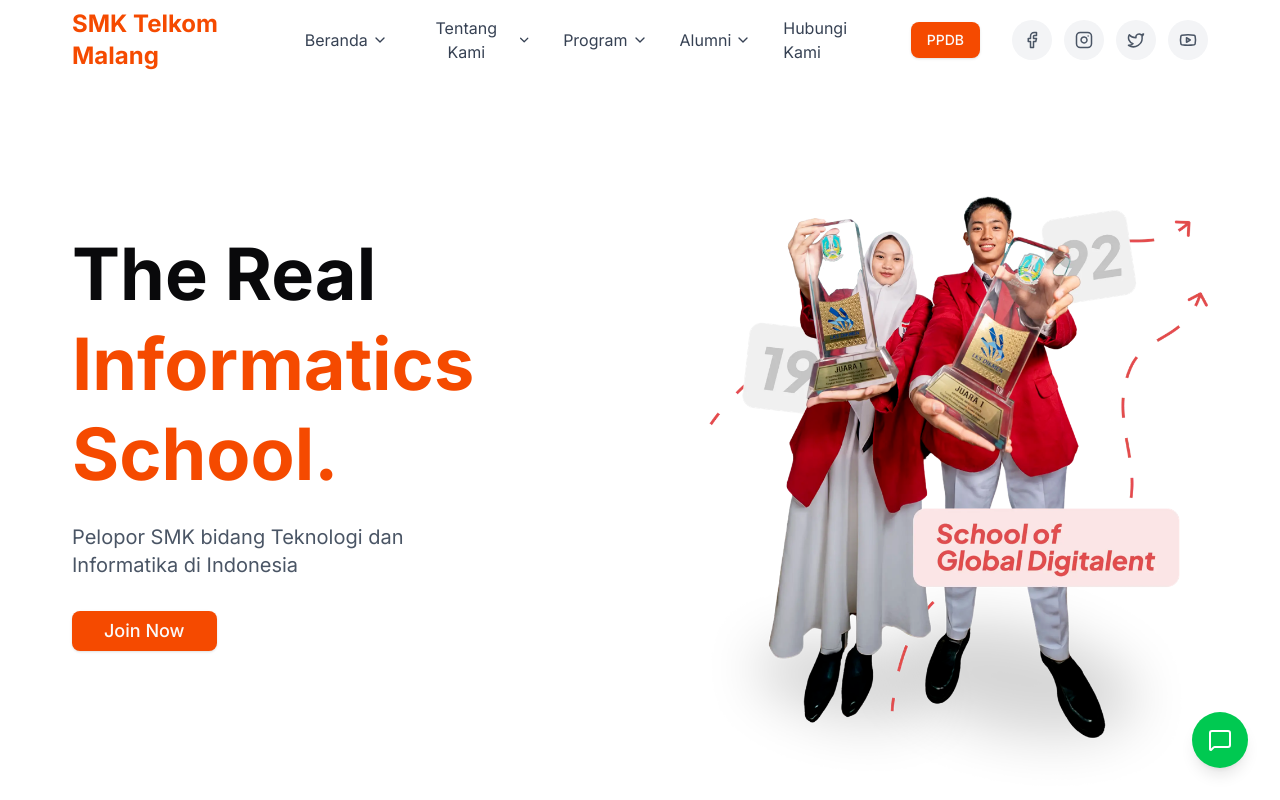
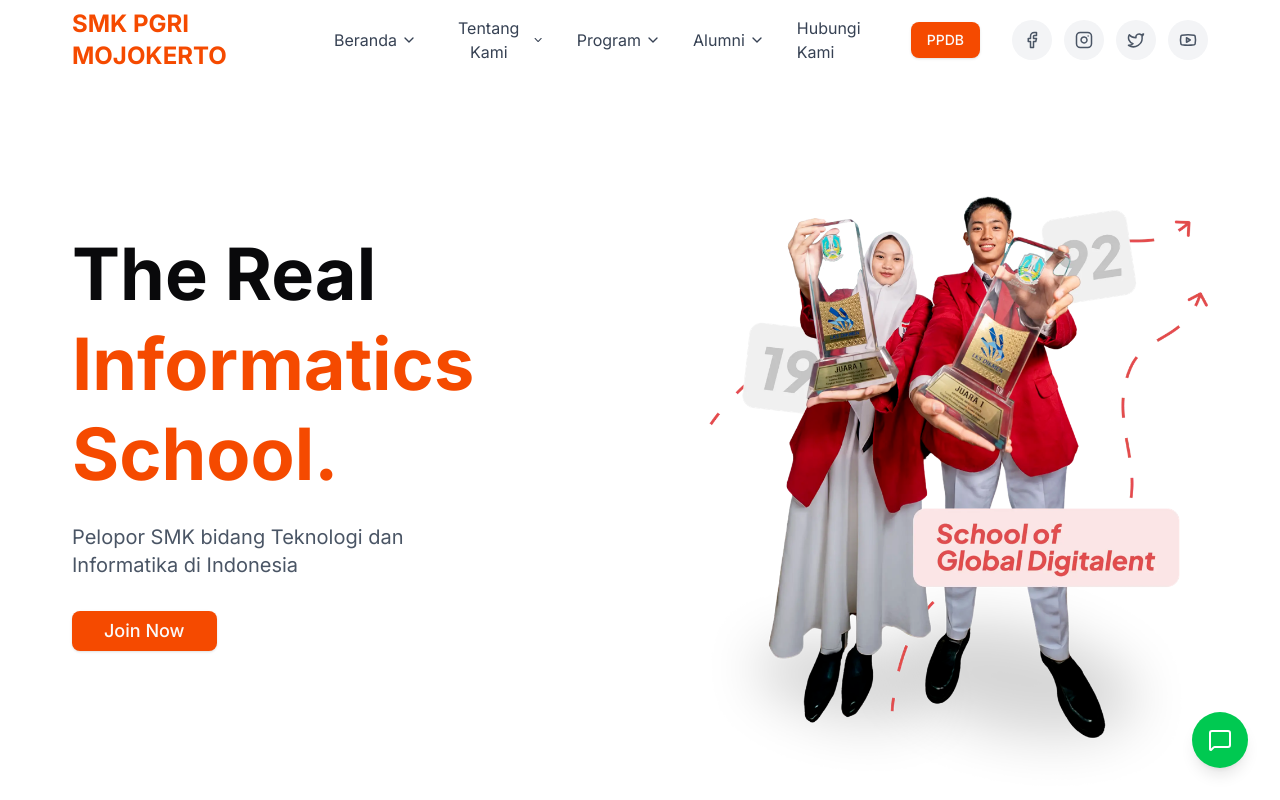
Before and after one commit to fjrhub/smkpgrimojokerto, a Next.js app: page / in a window 1280 px wide. Shown: the top 800 px of the page. Built offline with nearby package versions, Linux system fonts and the light colour scheme.

Commit message:
feat(ui): replace generic student stats with TKJ and TEI categories

```diff
--- a/app/page.tsx
+++ b/app/page.tsx
@@ -49,8 +49,8 @@ export default function Home() {
   const [mobileMenuOpen, setMobileMenuOpen] = useState(false);
   const [scrolled, setScrolled] = useState(false);
   const [studentData, setStudentData] = useState({
-    rpl: 1060,
-    tkj: 334,
+    tkj: 1060,
+    tei: 334,
     male: 1029,
     female: 435,
   });
@@ -116,9 +116,9 @@ export default function Home() {
   const newsItems = [
     {
       image:
-        "https://images.pexels.com/photos/5427825/pexels-photo-5427825.jpeg",
+        "IMG-20260119-WA0049.jpg",
       title:
-        "Kunjungan BoC dan BoD Telkom Indonesia di Malang, SMK Telkom Malang Teguhkan Peran School of Global Digitalent",
+        "Pelaksanaan Isra mi'raj bersama sama",
       date: "18 December 2025",
     },
     {
@@ -194,13 +194,11 @@ export default function Home() {
         <div className="container mx-auto px-4">
           <div className="flex items-center justify-between h-20">
             {/* Logo */}
-            <motion.a
-              href="#home"
+            <div
               className="text-2xl font-bold text-orange-600"
-              whileHover={{ scale: 1.05 }}
             >
-              SMK Telkom Malang
-            </motion.a>
+              SMK PGRI MOJOKERTO
+            </div>
 
             {/* Desktop Menu */}
             <div className="hidden lg:flex items-center space-x-8">
@@ -528,13 +526,13 @@ export default function Home() {
             className="grid md:grid-cols-2 lg:grid-cols-4 gap-8"
           >
             <StatCard
-              number={studentData.rpl}
-              label="RPL"
+              number={studentData.tkj}
+              label="TKJ"
               color="from-blue-400 to-blue-600"
             />
             <StatCard
-              number={studentData.tkj}
-              label="TKJ"
+              number={studentData.tei}
+              label="TEI"
               color="from-yellow-400 to-yellow-600"
             />
             <StatCard
@@ -924,7 +922,7 @@ export default function Home() {
             </motion.div>
             <motion.div {...fadeInUp} transition={{ delay: 0.2 }}>
               <img
-                src="https://images.pexels.com/photos/5428003/pexels-photo-5428003.jpeg"
+                src="IMG-20260119-WA0034.jpg"
                 alt="Agenda"
                 className="rounded-2xl shadow-xl"
               />
```
